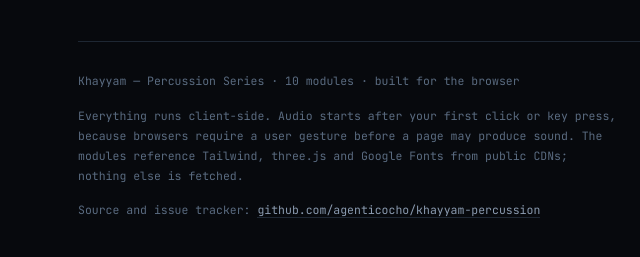
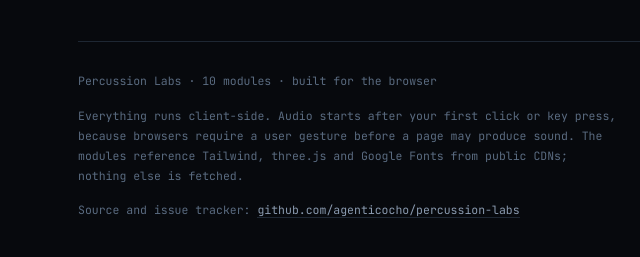
Before and after one commit to agenticocho/percussion-labs, a plain HTML site: page index.html in a window 1280 px wide. Shown: the part 1781-2038 px from the top of the page, 0-640 px from the left. Drawn offline with Linux system fonts and the light colour scheme.

Commit message:
Rename suite to Percussion Labs

```diff
--- a/index.html
+++ b/index.html
@@ -3,7 +3,7 @@
 <head>
 <meta charset="utf-8">
 <meta name="viewport" content="width=device-width, initial-scale=1">
-<title>Khayyam Percussion — Ten Interactive Percussion Laboratories</title>
+<title>Percussion Labs — Ten Interactive Percussion Laboratories</title>
 <meta name="description" content="Ten browser-native percussion laboratories: coupled oscillators, cymatics, cavitation, solitons, isospectral drums, p-adic rhythm and rudimental technique.">
 <link rel="preconnect" href="https://fonts.googleapis.com">
 <link rel="preconnect" href="https://fonts.gstatic.com" crossorigin>
@@ -119,7 +119,7 @@
 <div class="wrap">
 
   <header>
-    <div class="eyebrow">Khayyam · Percussion Series</div>
+    <div class="eyebrow">Percussion Series</div>
     <h1>Ten percussion <span>laboratories</span>,<br>running in your browser.</h1>
     <p class="lede">
       Each module is a self-contained instrument built from a different piece of
@@ -221,14 +221,14 @@
   </main>
 
   <footer>
-    <div>Khayyam — Percussion Series · 10 modules · built for the browser</div>
+    <div>Percussion Labs · 10 modules · built for the browser</div>
     <p class="note">
       Everything runs client-side. Audio starts after your first click or key press, because
       browsers require a user gesture before a page may produce sound. The modules reference
       Tailwind, three.js and Google Fonts from public CDNs; nothing else is fetched.
     </p>
     <p class="note">
-      Source and issue tracker: <a href="https://github.com/agenticocho/khayyam-percussion">github.com/agenticocho/khayyam-percussion</a>
+      Source and issue tracker: <a href="https://github.com/agenticocho/percussion-labs">github.com/agenticocho/percussion-labs</a>
     </p>
   </footer>
 
```
Also changed, not shown: 1 other file.
